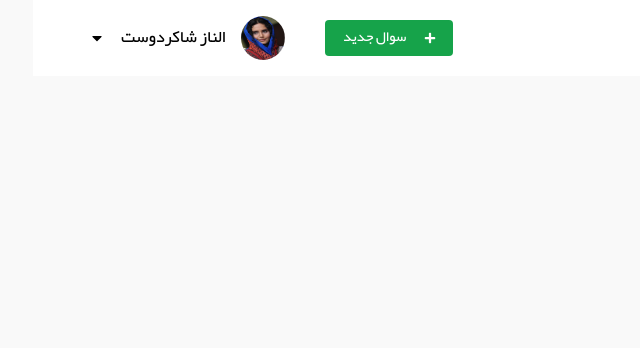
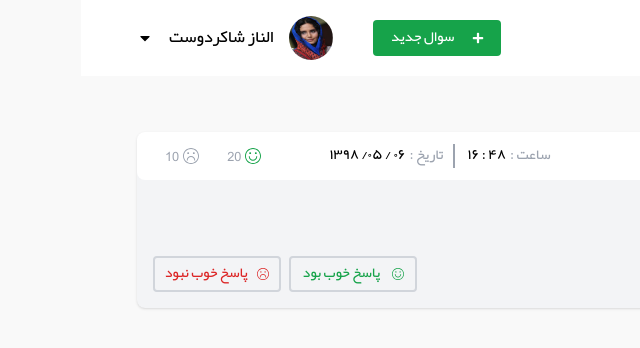
Before and after one commit to zahrapakdel/QA-Karnameh, a React (Vite) app: page /question/123 in a window 1280 px wide. Shown: the top 348 px of the page, without its empty margins (399-1039 px from the left). Built offline with nearby package versions, Linux system fonts and the light colour scheme.

Commit message:
Answer component created

```diff
--- /dev/null
+++ b/src/components/Answers.jsx
@@ -0,0 +1,75 @@
+import React from "react";
+import { toFarsiNumber } from "../util";
+import { TfiFaceSmile, TfiFaceSad } from "react-icons/tfi";
+
+const mockData = {
+  userName: "علی کیا",
+  userProfilePic: "../../public/user3.png",
+  hour: "16",
+  minute: "48",
+  year: "1398",
+  month: "05",
+  day: "06",
+  upVotes: 20,
+  downVotes: 10,
+  body: "متغیر ENV رو تو فایلت تغییر بده درست میشه.",
+};
+
+export default function Answers() {
+  return (
+    <div>
+      <div className="m-14 rounded-lg bg-gray-100 shadow">
+        <div className="bg-white flex justify-between px-2 h-12 rounded-lg">
+          <div className="flex justify-between my-2">
+            <img src={mockData.userProfilePic} className="w-8 h-8 rounded-lg" />
+            <span className="mx-4 text-base">{mockData.userName}</span>
+          </div>
+          <div className="flex justify-evenly items-center px-5">
+            <div className="flex mx-3">
+              <div className="text-gray-400 text-xs">ساعت :</div>
+              <div className="text-xs mr-1">
+                {toFarsiNumber(mockData.minute)} :{" "}
+                {toFarsiNumber(mockData.hour)}
+              </div>
+            </div>
+            <div class="left-1/2 -ml-0.5 w-0.5 h-6 bg-gray-400"></div>
+
+            <div className="flex mx-3">
+              <div className="text-gray-400 text-xs">تاریخ :</div>
+              <div className="text-xs mr-1">
+                {toFarsiNumber(mockData.day)} / {toFarsiNumber(mockData.month)}/{" "}
+                {toFarsiNumber(mockData.year)}
+              </div>
+            </div>
+            <div className="flex justify-between items-center text-gray-400 mr-7">
+              <div className="flex justify-between items-center text-gray-400 mr-7">
+                <TfiFaceSmile className="text-green-600" />
+                <div className="mr-1">{mockData.upVotes}</div>
+              </div>
+              <div className="flex justify-between items-center text-gray-400 mr-7">
+                <TfiFaceSad />
+                <div className="mr-1">{mockData.downVotes}</div>
+              </div>
+            </div>
+          </div>
+        </div>
+
+        <div className="flex flex-col">
+          <div className="text-sm px-4 py-5">{mockData.body}</div>
+          <div className="self-end p-4">
+            <div className="flex justify-between">
+              <button className="text-green-600 border-2 border-gray-300 rounded  flex items-center justify-evenly  w-32 h-9 text-xs">
+                <TfiFaceSmile />
+                پاسخ خوب بود
+              </button>
+              <button className="text-red-600 border-2 border-gray-300 rounded  flex justify-evenly items-center  w-32 h-9 text-xs mr-2">
+                <TfiFaceSad />
+                پاسخ خوب نبود
+              </button>
+            </div>
+          </div>
+        </div>
+      </div>
+    </div>
+  );
+}
--- a/src/pages/QuestionDetails.jsx
+++ b/src/pages/QuestionDetails.jsx
@@ -1,10 +1,13 @@
 import React from 'react'
 import { useParams } from 'react-router-dom'
+import Answers from '../components/Answers'
 
 export default function QuestionDetails() {
   const { qid } = useParams()
 
   return (
-    <div>QuestionDetails { qid }</div>
+    <div>
+      <Answers/>
+    </div>
   )
 }
```
